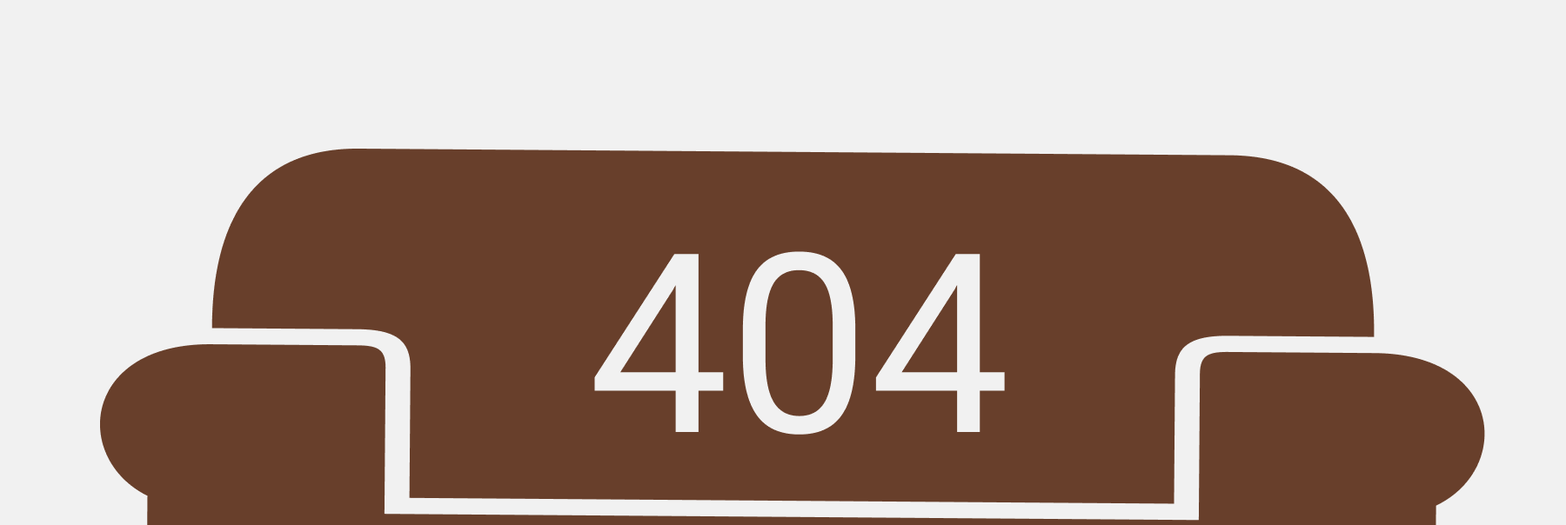
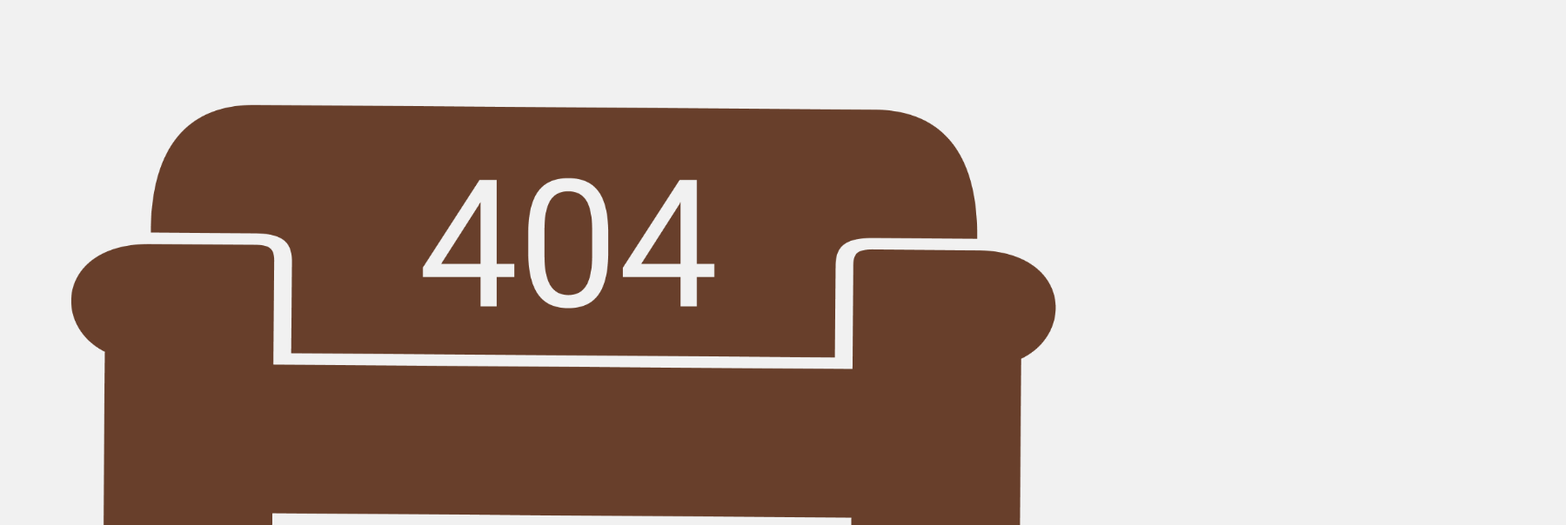
Before and after one commit to alexyekymov/overlax.dev, a plain HTML site: page site/404.html in a window 1280 px wide. Shown: the part 68-672 px from the top of the page at 87% size, 1800 px wide, since content can reach past the window. Drawn offline with Linux system fonts and the light colour scheme.

Commit message:
fix scaling

```diff
--- a/site/404.html
+++ b/site/404.html
@@ -15,7 +15,7 @@
         <h1><a href="index.html">Alex's home projects</a></h1>
     </header>
         <div>
-            <img src="images/not-found.png" alt="not found">
+            <img src="images/not-found.png" alt="not found" width="100%">
         </div>
 </body>
 
```
